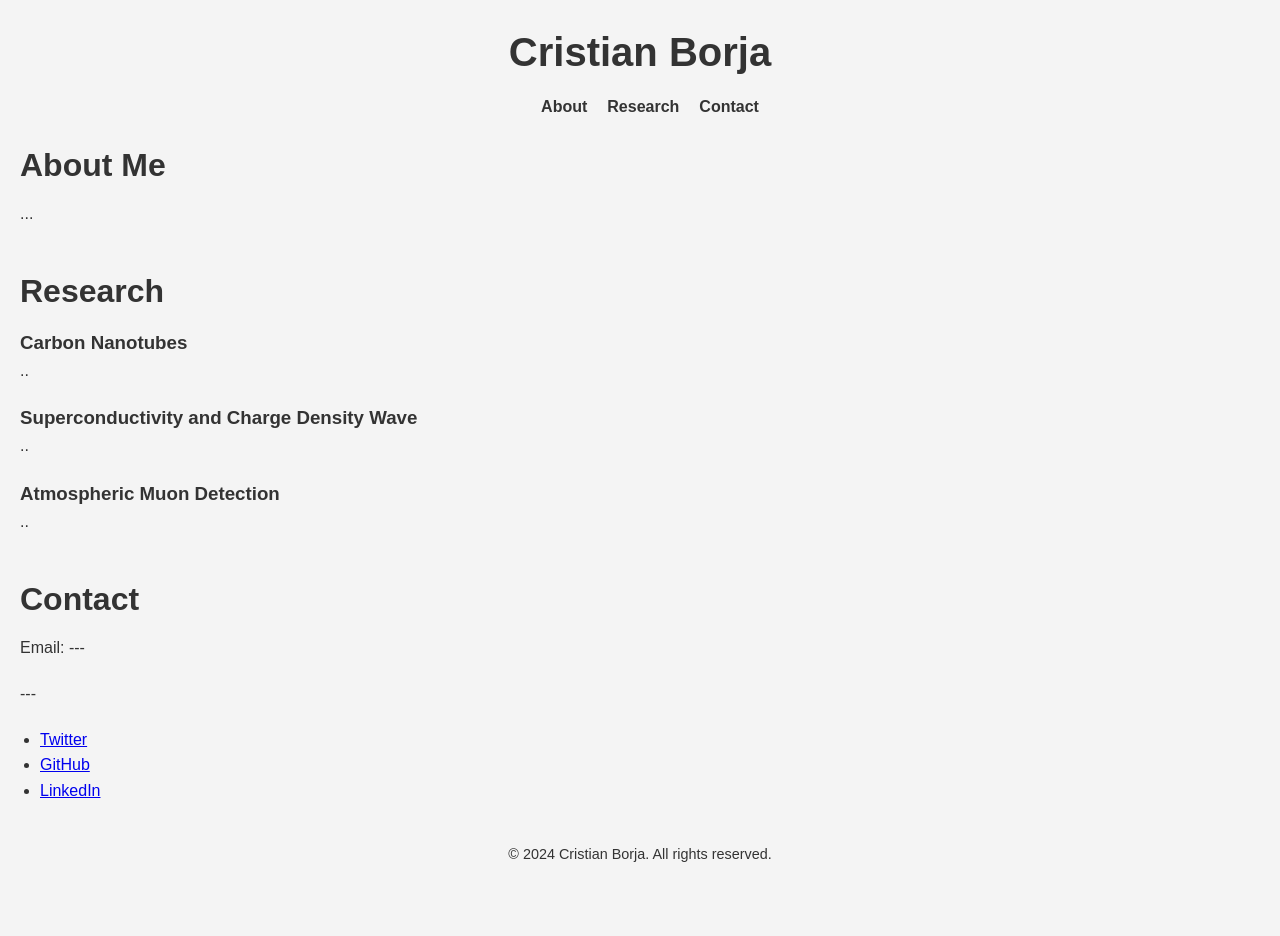
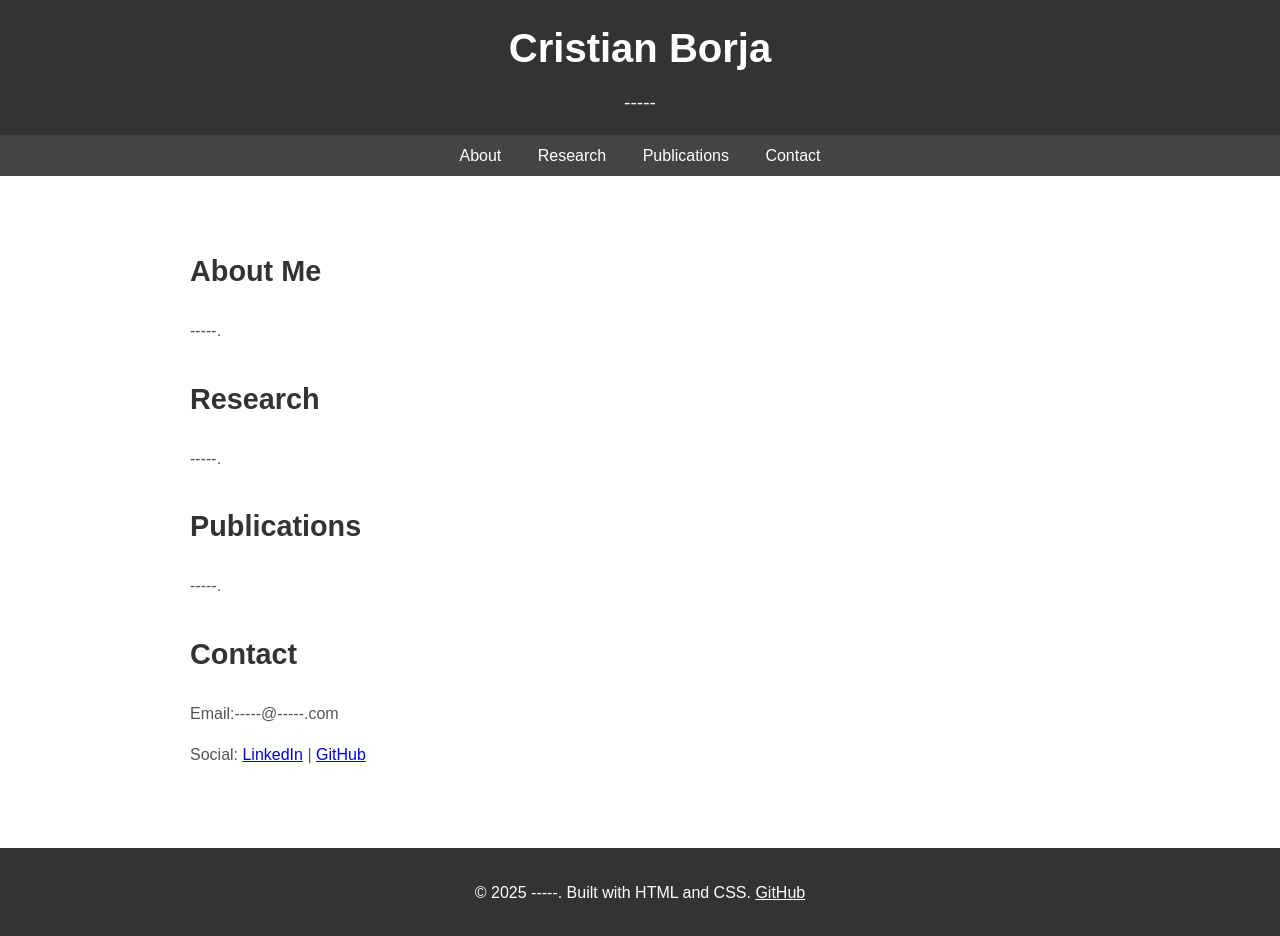
Before and after one commit to CristianMB/CristianMB.github.io, a plain HTML site: page index.html in a window 1280 px wide. Before the commit the page ends 906 px from the top, so only its background shows below. Drawn offline with Linux system fonts and the light colour scheme.

Commit message:
Update 25.03.18

```diff
--- a/index.html
+++ b/index.html
@@ -3,58 +3,123 @@
 <head>
     <meta charset="UTF-8">
     <meta name="viewport" content="width=device-width, initial-scale=1.0">
-    <meta name="description" content="Cristian Borja - Nanophysics Researcher">
     <title>Cristian Borja</title>
-    <link rel="stylesheet" href="styles.css">
+    <style>
+        body {
+            font-family: Arial, sans-serif;
+            margin: 0;
+            padding: 0;
+            line-height: 1.6;
+        }
+
+        header {
+            background: #333;
+            color: #fff;
+            padding: 1rem 0;
+            text-align: center;
+        }
+
+        header h1 {
+            margin: 0;
+            font-size: 2.5rem;
+        }
+
+        header p {
+            margin: 0.5rem 0 0;
+            font-size: 1.2rem;
+        }
+
+        nav {
+            background: #444;
+            padding: 0.5rem 0;
+            text-align: center;
+        }
+
+        nav a {
+            color: #fff;
+            text-decoration: none;
+            margin: 0 1rem;
+            font-size: 1rem;
+        }
+
+        nav a:hover {
+            text-decoration: underline;
+        }
+
+        .container {
+            max-width: 900px;
+            margin: 2rem auto;
+            padding: 1rem;
+        }
+
+        section {
+            margin-bottom: 2rem;
+        }
+
+        section h2 {
+            font-size: 1.8rem;
+            color: #333;
+        }
+
+        section p {
+            font-size: 1rem;
+            color: #555;
+        }
+
+        footer {
+            background: #333;
+            color: #fff;
+            text-align: center;
+            padding: 1rem 0;
+            margin-top: 2rem;
+        }
+
+        footer a {
+            color: #fff;
+            text-decoration: underline;
+        }
+    </style>
 </head>
 <body>
+
     <header>
         <h1>Cristian Borja</h1>
-        <nav>
-            <ul>
-                <li><a href="#about">About</a></li>
-                <li><a href="#research">Research</a></li>
-                <li><a href="#contact">Contact</a></li>
-            </ul>
-        </nav>
+        <p>-----</p>
     </header>
 
+    <nav>
+        <a href="#about">About</a>
+        <a href="#research">Research</a>
+        <a href="#publications">Publications</a>
+        <a href="#contact">Contact</a>
+    </nav>
+
+    <div class="container">
         <section id="about">
             <h2>About Me</h2>
-        <p>...</p>
+            <p>-----.</p>
         </section>
 
         <section id="research">
             <h2>Research</h2>
-        <div class="research-item">
-            <h3>Carbon Nanotubes</h3>
-            <p>..</p>
-        </div>
-        <div class="research-item">
-            <h3>Superconductivity and Charge Density Wave</h3>
-            <p>..</p>
-        </div>
-        <div class="research-item">
-            <h3>Atmospheric Muon Detection</h3>
-            <p>..</p>
-        </div>
+            <p>-----.</p>
         </section>
 
-
+        <section id="publications">
+            <h2>Publications</h2>
+            <p>-----.</p>
+        </section>
 
         <section id="contact">
             <h2>Contact</h2>
-        <p>Email: ---</p>
-        <p>---</p>
-        <ul>
-            <li><a href="https://twitter.com">Twitter</a></li>
-            <li><a href="https://github.com">GitHub</a></li>
-            <li><a href="https://linkedin.com">LinkedIn</a></li>
-        </ul>
+            <p>Email:-----@-----.com</p>
+            <p>Social: <a href="#">LinkedIn</a> | <a href="#">GitHub</a></p>
         </section>
+    </div>
 
     <footer>
-        <p>&copy; 2024 Cristian Borja. All rights reserved.</p>
+        <p>&copy; 2025 -----. Built with HTML and CSS. <a href="https://github.com">GitHub</a></p>
     </footer>
+
 </body>
 </html>
--- a/styles.css
+++ b/styles.css
@@ -1,4 +1,4 @@
-/* Basic CSS Reset */
+/* CSS Reset */
 * {
     margin: 0;
     padding: 0;
@@ -6,20 +6,22 @@
 }
 
 body {
-    font-family: Arial, sans-serif;
-    line-height: 1.6;
-    background-color: #f4f4f4;
-    color: #333;
-    padding: 20px;
+    font-family: 'Roboto', sans-serif;
+    color: #000000;
+    background-color: #ecf0f1;
+    line-height: 1.8;
+    padding: 30px;
 }
 
 header {
     text-align: center;
-    margin-bottom: 20px;
+    margin-bottom: 50px;
 }
 
 h1 {
-    font-size: 2.5rem;
+    font-size: 3rem;
+    font-weight: bold;
+    color: #220a5c;
     margin-bottom: 10px;
 }
 
@@ -27,44 +29,98 @@ nav ul {
     list-style: none;
     display: flex;
     justify-content: center;
-    gap: 20px;
+    gap: 40px;
 }
 
 nav a {
+    font-size: 1.1rem;
     text-decoration: none;
-    color: #333;
+    color: #000000;
     font-weight: bold;
+    padding-bottom: 5px;
+    transition: border-bottom 0.3s ease;
+}
+
+nav a:hover {
+    border-bottom: 3px solid #2980b9;
 }
 
 section {
-    margin-bottom: 40px;
+    margin-bottom: 60px;
+    max-width: 900px;
+    margin: 0 auto;
 }
 
 h2 {
-    font-size: 2rem;
-    margin-bottom: 10px;
+    font-size: 2.5rem;
+    color: #34495e;
+    border-bottom: 2px solid #2980b9;
+    padding-bottom: 10px;
+    margin-bottom: 20px;
 }
 
 p {
-    margin-bottom: 20px;
-}
-
-.project-item {
-    background: #fff;
-    padding: 15px;
-    border-radius: 5px;
+    font-size: 1.2rem;
+    color: #34495e;
     margin-bottom: 20px;
 }
 
 ul {
     margin-left: 20px;
+    list-style: circle;
+}
+
+.project-item, .publication-item {
+    background: #fff;
+    padding: 20px;
+    border-radius: 10px;
+    box-shadow: 0 4px 8px rgba(0, 0, 0, 0.1);
+    margin-bottom: 20px;
+    transition: transform 0.3s ease, box-shadow 0.3s ease;
+}
+
+.project-item:hover, .publication-item:hover {
+    transform: translateY(-5px);
+    box-shadow: 0 6px 15px rgba(0, 0, 0, 0.15);
 }
 
 footer {
     text-align: center;
-    margin-top: 20px;
+    padding: 20px;
+    background-color: #2980b9;
+    color: white;
+    font-size: 0.9rem;
+    position: fixed;
+    bottom: 0;
+    width: 100%;
 }
 
-footer p {
-    font-size: 0.9rem;
+footer a {
+    color: #ecf0f1;
+    text-decoration: none;
+    font-weight: bold;
 }
+
+footer a:hover {
+    text-decoration: underline;
+}
+
+/* Add media queries for responsiveness */
+@media (max-width: 768px) {
+    nav ul {
+        flex-direction: column;
+        gap: 10px;
+    }
+
+    section {
+        padding: 20px;
+    }
+
+    h1 {
+        font-size: 2.5rem;
+    }
+
+    h2 {
+        font-size: 2rem;
+    }
+}
```
Also changed, not shown: index2.html (added, +46 -0 lines). Lines whose indentation alone changed are shown as unchanged.
